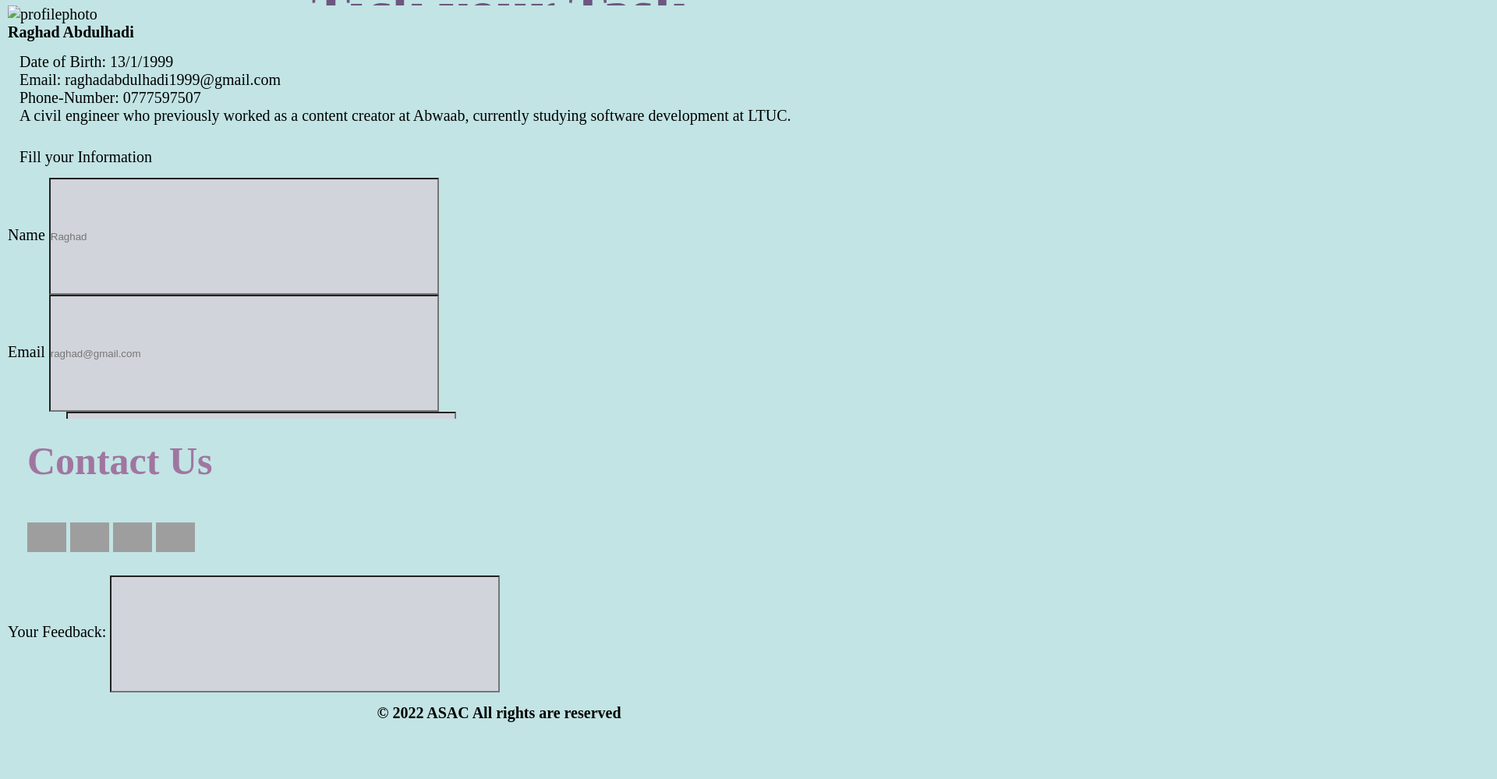
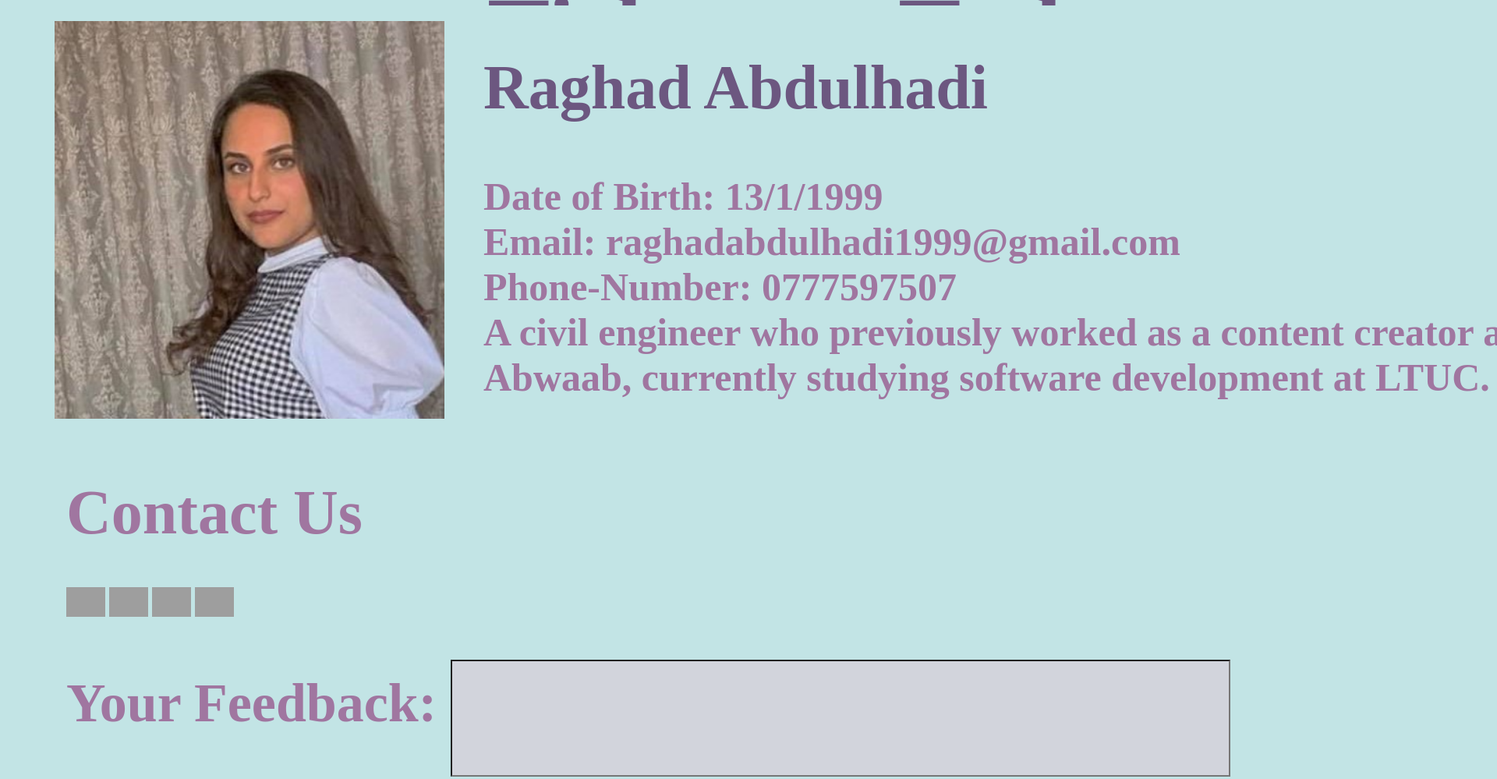
Before and after one commit to RaghadAbdulhadi/todo-project, a plain HTML site: page Demo/html/about.html in a window 1280 px wide. Shown: the part 231-1230 px from the top of the page at 78% size, 1920 px wide, since content can reach past the window. Drawn offline with Linux system fonts and the light colour scheme; grey boxes are pictures that could not be loaded.

Commit message:
about page styling

```diff
--- a/Demo/css/style.css
+++ b/Demo/css/style.css
@@ -47,7 +47,7 @@ nav img {
   list-style: none;
   display: inline;
   padding: 100px;
-  font-size: 40px;
+  font-size: 60px;
 }
 
 .nav-links ul li a {
@@ -62,7 +62,7 @@ header {
   border-width: 5px; */
 }
 header .intro-to-page {
-  font-size: 50px;
+  font-size: 80px;
   font-weight: bold;
   text-align: center;
   padding: 30px;
@@ -118,13 +118,15 @@ table input {
 footer {
   grid-row-start: 3;
   grid-row-end: 4;
+  padding: 50px;
 }
+
 
 #contact-us-para {
   margin: 10px;
   padding: 15px;
   color: rgb(160, 118, 160);
-  font-size: 50px;
+  font-size: 80px;
   font-weight: bold;
 }
 p {
@@ -134,22 +136,94 @@ p {
   padding: 25px;
   /* display: grid; */
 }
-.feedback {
+#feedback {
   margin: 10px;
   padding: 15px;
   color: rgb(160, 118, 160);
-  font-size: 50px;
+  font-size: 70px;
   font-weight: bold;
 }
 form input {
   box-sizing: border-box;
-  width: 500px;
+  width: 1000px;
   height: 150px;
   background-color: rgba(214, 208, 218, 0.808);
 }
 #copyrights {
   text-align: center;
   font-weight: bold;
+  font-size: 40px;
+}
+
+
+.grid-container2 {
+  /*the container is gonna take the entire width and height of the page*/
+  width: 2000px;
+  height: 2500px;
+  /*then specify for each part a different font style*/
+  font-family:'Times New Roman', Times, serif;
+  font-weight: normal;
+  font-size: 20px;
+  /*css grid layout to style the website*/
+  display: grid;
+  /*2 columns and 4 rows*/
+  grid-template-columns: 1fr;
+  grid-template-rows: 1fr 2fr 5fr 1fr;
+  /*to add gaps between the columns and rows*/
+  gap:10px;
+  /*to add gaps at the outer edges of the grid*/
+  padding: 0;
+  box-sizing: border-box;
+}
+
+.myinformation {
+font-size: 50px;
+font-weight: bold;
+color: rgb(160, 118, 160);
+padding: 10px;
+}
+.description h4 {
+font-size: 80px;
+font-weight: bold;
+color: rgba(88, 53, 104, 0.808);
+padding: 50px;
+}
+.myphoto img {
+  width: 500px;
+  float: left;
+  padding: 10px 50px 50px 50px;
+}
+
+.userinformation {
+  margin-top: 10em;
+  padding: 50px;
+}
+.userinformation p {
+  font-size: 80px;
+  font-weight: bold;
+  color: rgba(88, 53, 104, 0.808);
+}
+.userinformation form {
+  font-size: 40px;
+  font-weight: bold;
+  color: rgba(88, 53, 104, 0.808);
+
+}
+.userinformation form input {
+  box-sizing: border-box;
+  width: 100%;
+  height: 50px;
+  background-color: rgba(214, 208, 218, 0.808);
+  font-size: 25px;
+  box-sizing: border-box;
+}
+.userinformation form button {
+  font-size: 35px;
+  padding: 10px;
+  margin: 10px;
+  font-weight: bold;
+  color: rgba(88, 53, 104, 0.808);
+  background-color: rgba(214, 208, 218, 0.808);
 }
 
 
--- a/Demo/html/about.html
+++ b/Demo/html/about.html
@@ -7,7 +7,7 @@
     <meta name="viewport" content="width=device-width, initial-scale=1.0">
     <title>AboutPage</title>
     <link rel="stylesheet" href="../css/style.css">
-    <link rel="stylesheet" href="<link rel= "preconnect" href="https://fonts.googleapis.com">
+    <link rel="stylesheet" href="<link rel= " preconnect" href="https://fonts.googleapis.com">
     <link rel="preconnect" href="https://fonts.gstatic.com" crossorigin>
     <link href="https://fonts.googleapis.com/css2?family=Dancing+Script&display=swap" rel="stylesheet">">
 </head>
@@ -35,23 +35,24 @@
             </section>
         </header>
         <main>
-            <section id="myinformation">
-                <div id="myphoto">
-                    <img src="images/profileimg.PNG" alt="profilephoto">
+            <div class="grid-container2">
+                <section class="myinformation">
+                    <div class="myphoto">
+                        <img src="../images/profileimg.PNG" alt="profilephoto">
                     </div>
-                <div id="description">
+                    <div class="description">
                         <h4>Raghad Abdulhadi</h4>
-                    <p id="profile">
+                        <p class="profile">
                             Date of Birth: 13/1/1999<br>
                             Email: raghadabdulhadi1999@gmail.com<br>
                             Phone-Number: 0777597507<br>
                             A civil engineer who previously worked as a content creator at Abwaab, currently studying
                             software
-                        development at LTUC.<br>
+                            development at LTUC.
                         </p>
                     </div>
                 </section>
-            <section id="userinformation">
+                <section class="userinformation">
                     <p>Fill your Information</p>
                     <form>
                         <label for="Name">Name</label>
@@ -66,6 +67,8 @@
                         <button>Submit</button>
                     </form>
                 </section>
+            </div>
+
         </main>
         <footer>
             <div id="contactus">
```
Lines whose indentation alone changed are shown as unchanged.
